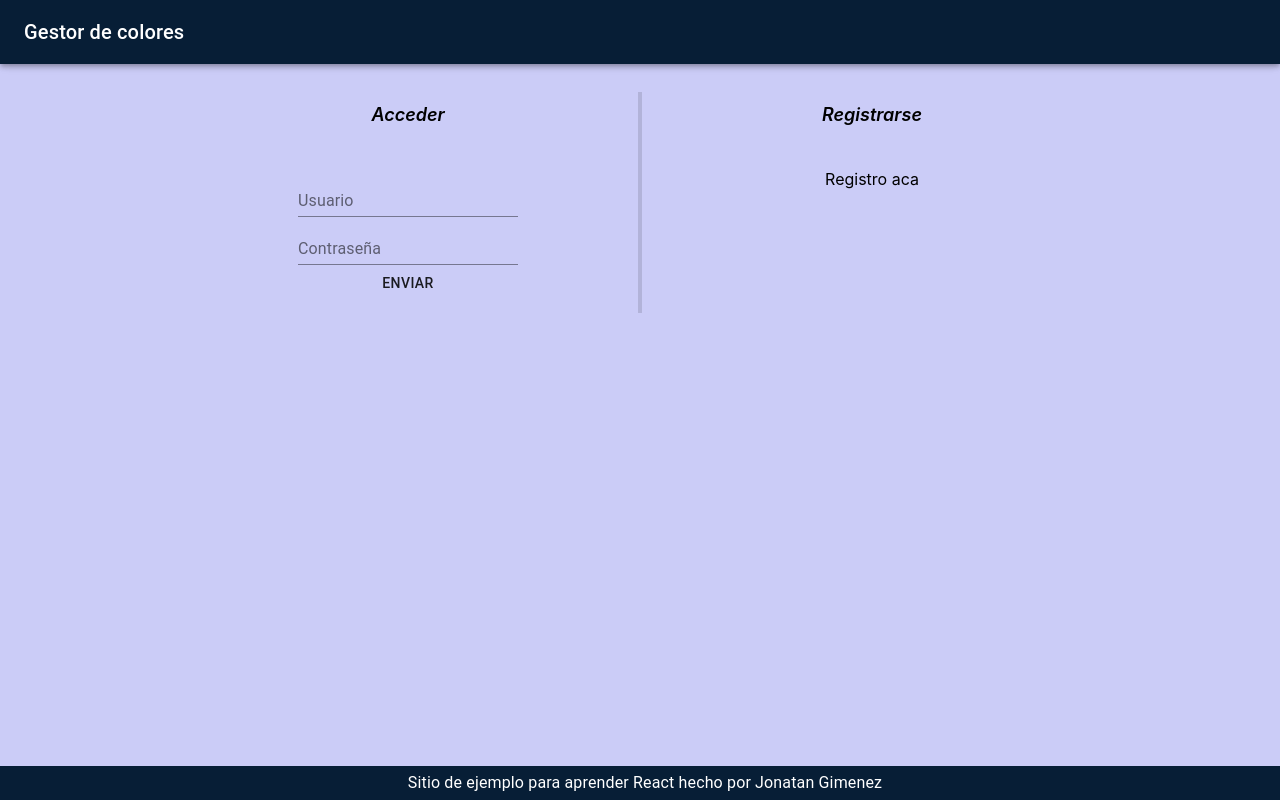
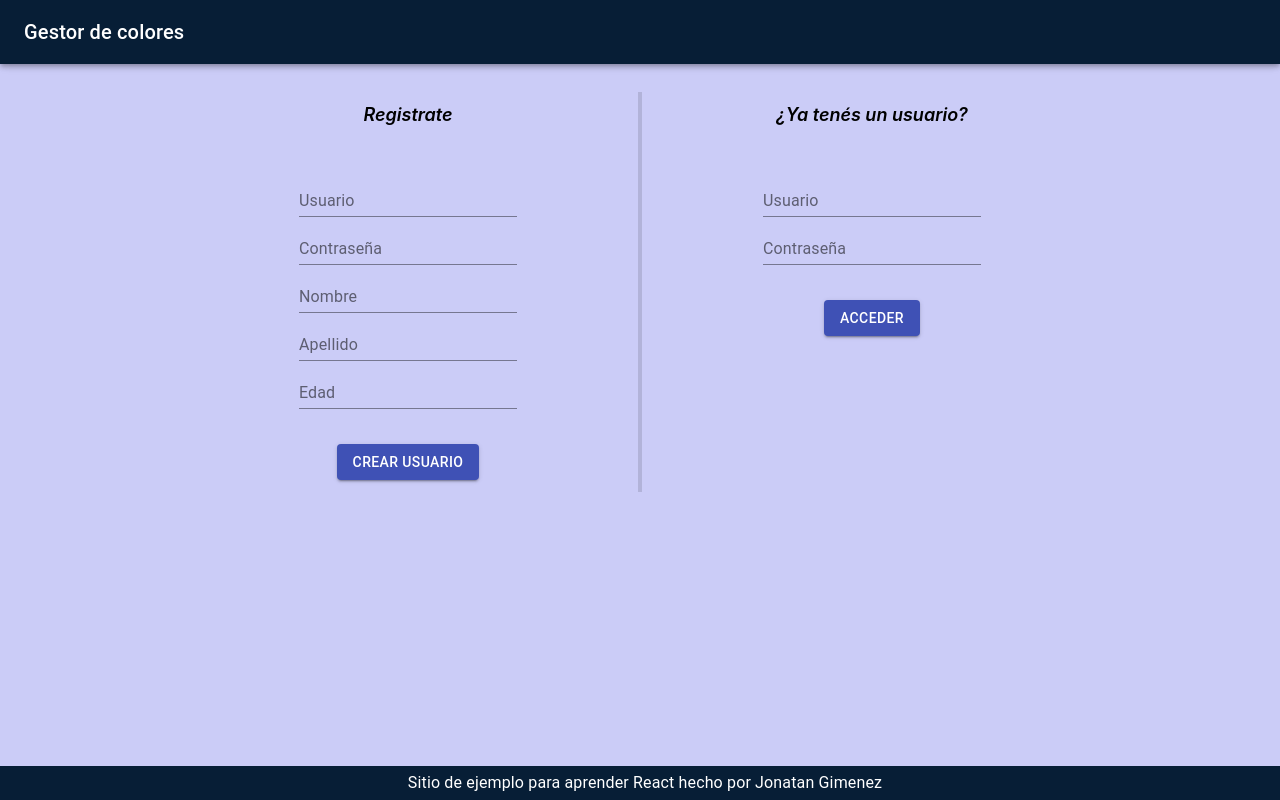
Before and after one commit to jmartingimenez/gestion-de-colores, a React (Create React App) app in the folder frontend/gestion-de-colores/: page / in a window 1280 px wide. Built offline with nearby package versions, Linux system fonts and the light colour scheme.

Commit message:
Mensajes de API visibles en Home, login y registro funcional

```diff
--- a/frontend/gestion-de-colores/src/components/Main/Login/Login.css
+++ /dev/null
@@ -1,3 +0,0 @@
-#btn-login{
-    margin-top:5%;
-}
--- a/frontend/gestion-de-colores/src/components/Main/Login/Login.js
+++ b/frontend/gestion-de-colores/src/components/Main/Login/Login.js
@@ -1,18 +1,24 @@
-import React, {useContext, useState} from 'react';
+import React, {useContext, useState, useRef} from 'react';
 import TextField from '@material-ui/core/TextField';
 import Button from '@material-ui/core/Button';
 import Grid from '@material-ui/core/Grid';
 import AxiosService from './../../../utils/AxiosService';
 import AuthContext from '../../../auth-context';
+import Mensaje from '../../Mensaje/Mensaje';
 
 export default function Login(){
     const [inputUsernameLogin, setInputUsernameLogin] = useState("");
     const [inputPasswordLogin, setInputPasswordLogin] = useState("");
     const usuarioContext = useContext(AuthContext);
+    const mensajeRef = useRef()
 
     const HandleLogin = (e) => {
         e.preventDefault();
 
+        //Limpio cualquier mensaje relacionado al login
+        mensajeRef.current.removeMensaje();
+
+        //Se consulta a la API para lograr la autenticación
         AxiosService.LoginUser(inputUsernameLogin, inputPasswordLogin)
         .then(login => {
             if(login.esValido){
@@ -22,10 +28,8 @@ export default function Login(){
                 - Redireccionar otra página
                 */
             }else{
-                console.log("Login invalido: ", login.mensaje);
-                /*TO DO
-                - Mensaje de error
-                */
+                //Seteo de mensaje de error
+                mensajeRef.current.updateMensaje(login.mensaje, login.esValido);
             }
         });
     }
@@ -33,15 +37,16 @@ export default function Login(){
     return (
         <Grid className="grid-login" item xs={5}>
             <div className="seccion-principal-titulo">
-                Acceder
+                ¿Ya tenés un usuario?
             </div>
             <div className="contenedor-formulario-login">
-                <form autoComplete="off">
+                <form id="form-login" autoComplete="off" onSubmit={(e => HandleLogin(e))}>
                     <Grid item xs={12}>
                         <TextField
                             id = "input-login-usuario"
                             label = "Usuario"
                             type = "text"
+                            style = {{width: '50%'}}
                             onInput = {e => setInputUsernameLogin(e.target.value)}
                             />
                     </Grid>
@@ -50,13 +55,21 @@ export default function Login(){
                             id="input-login-password"
                             label="Contraseña"
                             type="password"
+                            style = {{width: '50%'}}
                             onInput={e => setInputPasswordLogin(e.target.value)}
                             />
                     </Grid>
+                    <Grid item xs={12} style={{paddingTop: 35}}>
+                        <Button
+                            variant="contained"
+                            color="primary"
+                            type="submit"
+                            >
+                            Acceder
+                        </Button>
+                    </Grid>
                     <Grid item xs={12}>
-                        <Button id="btn-login" type="submit" onClick={(e) => HandleLogin(e)}>
-                            Enviar
-                        </Button>
+                        <Mensaje className="mensaje-login" ref={mensajeRef} />
                     </Grid>
                 </form>
             </div>
--- a/frontend/gestion-de-colores/src/components/Main/Main.js
+++ b/frontend/gestion-de-colores/src/components/Main/Main.js
@@ -20,9 +20,9 @@ export default function Main() {
     return (
       <section className="seccion-principal">
         <Grid container justify="center" spacing={3}>
+          <Registro />
+          <Divider className="divisor" orientation="vertical" flexItem light={false} />
           <Login />
-          <Divider className="divisor" orientation="vertical" flexItem light={false} />
-          <Registro />
         </Grid>
       </section>
     );
--- a/frontend/gestion-de-colores/src/components/Main/Registro/Registro.js
+++ b/frontend/gestion-de-colores/src/components/Main/Registro/Registro.js
@@ -1,8 +1,9 @@
-import React, {useState} from 'react';
+import React, {useState, useRef} from 'react';
 import TextField from '@material-ui/core/TextField';
 import Button from '@material-ui/core/Button';
 import Grid from '@material-ui/core/Grid';
 import AxiosService from './../../../utils/AxiosService';
+import Mensaje from '../../Mensaje/Mensaje';
 
 export default function Registro(){
     const [inputUsernameRegistro, setInputUsernameRegistro] = useState("");
@@ -10,10 +11,15 @@ export default function Registro(){
     const [inputNombreRegistro, setInputNombreRegistro] = useState("");
     const [inputApellidoRegistro, setInputApellidoRegistro] = useState("");
     const [inputEdadRegistro, setInputEdadRegistro] = useState("");
+    const mensajeRef = useRef()
 
     const HandleRegistro = (e) => {
         e.preventDefault();
 
+        //Limpio cualquier mensaje relacionado al login
+        mensajeRef.current.removeMensaje();
+
+        //Se intenta agregar el usuario a la base de datos
         AxiosService.AddUser(  inputUsernameRegistro,
                                inputPasswordRegistro,
                                inputNombreRegistro,
@@ -21,20 +27,77 @@ export default function Registro(){
                                inputEdadRegistro)
         .then(registro => {
             if(registro.esValido){
-                //
-            }else{
-                //
+                document.getElementById("form-registro").reset();
             }
+            mensajeRef.current.updateMensaje(registro.mensaje, registro.esValido);
         });
     }
 
     return (
         <Grid className="grid-registro" item xs={5}>
             <div className="seccion-principal-titulo">
-                Registrarse
+                Registrate
             </div>
             <div className="contenedor-formulario-registro">
-                Registro aca
+                <form id="form-registro" autoComplete="off" onSubmit={(e => HandleRegistro(e))}>
+                    <Grid item xs={12}>
+                        <TextField
+                            id = "input-registro-usuario"
+                            label = "Usuario"
+                            type = "text"
+                            style = {{width: '50%'}}
+                            onInput = {e => setInputUsernameRegistro(e.target.value)}
+                            />
+                    </Grid>
+                    <Grid item xs={12}>
+                        <TextField
+                            id="input-registro-password"
+                            label="Contraseña"
+                            type="password"
+                            style = {{width: '50%'}}
+                            onInput={e => setInputPasswordRegistro(e.target.value)}
+                            />
+                    </Grid>
+                    <Grid item xs={12}>
+                        <TextField
+                            id="input-registro-nombre"
+                            label="Nombre"
+                            type="text"
+                            style = {{width: '50%'}}
+                            onInput={e => setInputNombreRegistro(e.target.value)}
+                            />
+                    </Grid>
+                    <Grid item xs={12}>
+                        <TextField
+                            id="input-registro-apellido"
+                            label="Apellido"
+                            type="text"
+                            style = {{width: '50%'}}
+                            onInput={e => setInputApellidoRegistro(e.target.value)}
+                            />
+                    </Grid>
+                    <Grid item xs={12}>
+                        <TextField
+                            id="input-registro-edad"
+                            label="Edad"
+                            type="text"
+                            style = {{width: '50%'}}
+                            onInput={e => setInputEdadRegistro(e.target.value)}
+                            />
+                    </Grid>
+                    <Grid item xs={12} style={{paddingTop: 35}}>
+                        <Button
+                            variant="contained"
+                            color="primary"
+                            type="submit"
+                            >
+                            Crear usuario
+                        </Button>
+                    </Grid>
+                    <Grid item xs={12}>
+                        <Mensaje className="mensaje-registro" ref={mensajeRef} />
+                    </Grid>
+                </form>
             </div>
       </Grid>
       );
--- /dev/null
+++ b/frontend/gestion-de-colores/src/components/Mensaje/Mensaje.css
@@ -0,0 +1,16 @@
+.mensaje-api{
+    color:blue;
+    padding-top: 5%;
+    font-weight: bolder;
+    display: none;
+}
+
+.mensaje-error{
+    display: inline-block;
+    color: red;
+}
+
+.mensaje-success{
+    display: inline-block;
+    color: green;
+}
--- /dev/null
+++ b/frontend/gestion-de-colores/src/components/Mensaje/Mensaje.js
@@ -0,0 +1,30 @@
+import React, {useState, useImperativeHandle} from 'react';
+import './Mensaje.css';
+
+const Mensaje = React.forwardRef((props, ref) => {
+    const [mensaje, setMensaje] = useState("Dejar vacío");
+    const [claseMensaje, setClaseMensaje] = useState("mensaje-api");
+
+    const updateMensaje = (nuevoMensaje, esExitoso) => {
+        setMensaje(nuevoMensaje);
+        setClaseMensaje("mensaje-api " + (esExitoso ? "mensaje-success" : "mensaje-error"));
+    }
+
+    const removeMensaje = () => {
+        setMensaje('');
+        setClaseMensaje('mensaje-api');
+    }
+
+    useImperativeHandle(ref, () => ({
+      updateMensaje,
+      removeMensaje
+    }));
+
+    return(
+        <div className={claseMensaje}>
+            {mensaje}
+        </div>
+    );
+});
+
+export default Mensaje;
```
Also changed, not shown: 1 other file (tests, documents, lock files or other folders).
